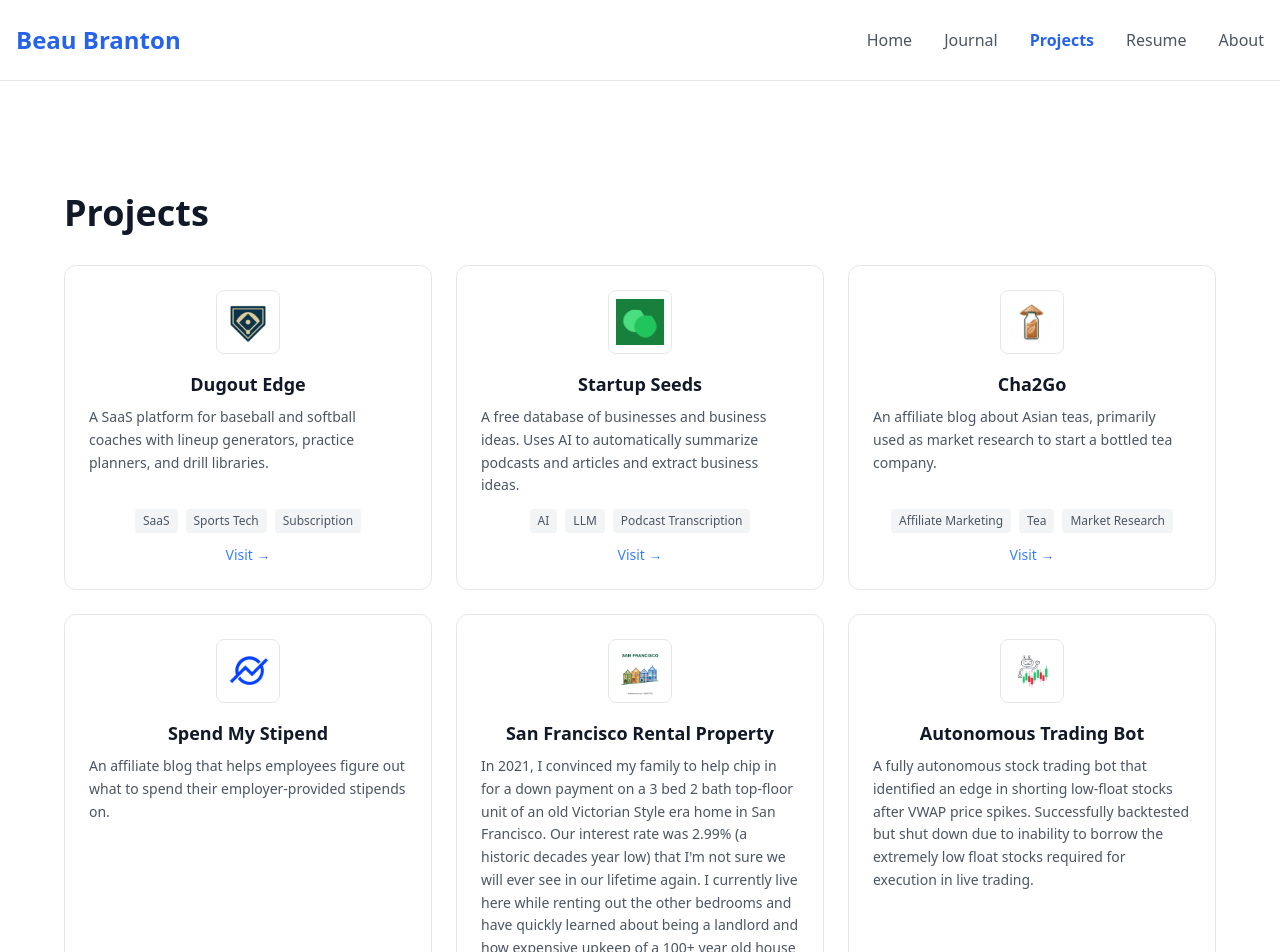
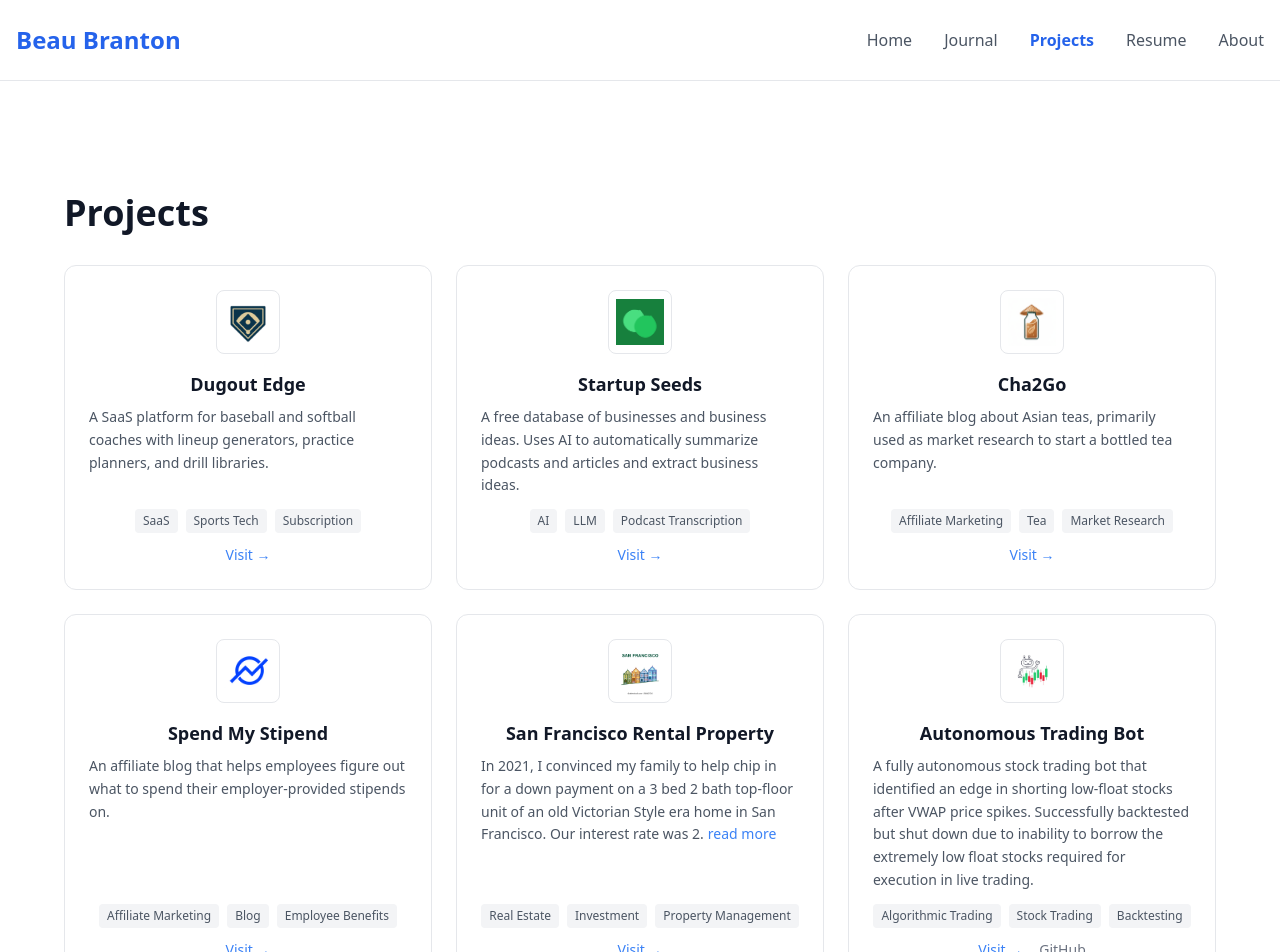
Before and after one commit to beaubranton4/bbranton-website, a Next.js app: page /projects in a window 1280 px wide. Shown: the top 952 px of the page. Built offline with nearby package versions, Linux system fonts and the light colour scheme.

Commit message:
update projs

```diff
--- a/src/pages/index.tsx
+++ b/src/pages/index.tsx
@@ -28,6 +28,24 @@ const activeProjects = [
 export default function Home() {
   const [recentPosts, setRecentPosts] = useState<PostData[]>([]);
   const [loading, setLoading] = useState(true);
+  const [expandedProjects, setExpandedProjects] = useState<{ [key: string]: boolean }>({});
+
+  // Helper function to truncate description to 2 sentences
+  const truncateDescription = (text: string): { truncated: string; full: string; isTruncated: boolean } => {
+    const sentences = text.match(/[^.!?]+[.!?]+/g) || [text];
+    if (sentences.length <= 2) {
+      return { truncated: text, full: text, isTruncated: false };
+    }
+    const truncated = sentences.slice(0, 2).join(' ').trim();
+    return { truncated, full: text, isTruncated: true };
+  };
+
+  const toggleProjectExpansion = (projectId: string) => {
+    setExpandedProjects(prev => ({
+      ...prev,
+      [projectId]: !prev[projectId]
+    }));
+  };
 
   useEffect(() => {
     const fetchRecentPosts = async () => {
@@ -155,18 +173,39 @@ export default function Home() {
 
                         {/* Project Info */}
                         <div className="flex-grow min-w-0">
-                          <div className="flex items-center justify-between mb-2">
-                            <h3 className="text-lg font-semibold text-gray-900 dark:text-white group-hover:text-blue-600 dark:group-hover:text-blue-400 transition-colors">
-                              {project.title}
-                            </h3>
-                            <span className="text-sm font-medium text-gray-900 dark:text-white bg-gray-100 dark:bg-gray-800 px-2 py-1 rounded">
-                              {project.revenue}
-                            </span>
-                          </div>
+                          <h3 className="text-lg font-semibold text-gray-900 dark:text-white group-hover:text-blue-600 dark:group-hover:text-blue-400 transition-colors mb-2">
+                            {project.title}
+                          </h3>
 
-                          <p className="text-gray-600 dark:text-gray-400 text-sm mb-3 leading-relaxed">
-                            {project.description}
-                          </p>
+                          {(() => {
+                            const { truncated, full, isTruncated } = truncateDescription(project.description);
+                            const isExpanded = expandedProjects[project.id];
+                            const displayText = isExpanded ? full : truncated;
+
+                            return (
+                              <>
+                                <p className="text-gray-600 dark:text-gray-400 text-sm mb-3 leading-relaxed">
+                                  {displayText}
+                                  {isTruncated && !isExpanded && (
+                                    <button
+                                      onClick={() => toggleProjectExpansion(project.id)}
+                                      className="text-blue-500 hover:text-blue-600 ml-1 font-medium transition-colors"
+                                    >
+                                      read more
+                                    </button>
+                                  )}
+                                  {isTruncated && isExpanded && (
+                                    <button
+                                      onClick={() => toggleProjectExpansion(project.id)}
+                                      className="text-blue-500 hover:text-blue-600 ml-1 font-medium transition-colors"
+                                    >
+                                      read less
+                                    </button>
+                                  )}
+                                </p>
+                              </>
+                            );
+                          })()}
 
                           <a
                             href={project.link}
--- a/src/pages/projects/index.tsx
+++ b/src/pages/projects/index.tsx
@@ -1,6 +1,7 @@
 import Head from 'next/head';
 import Link from 'next/link';
 import Image from 'next/image';
+import { useState } from 'react';
 
 // Project type
 interface Project {
@@ -114,6 +115,25 @@ const projectIdeas = [
 ];
 
 export default function Projects() {
+  const [expandedProjects, setExpandedProjects] = useState<{ [key: string]: boolean }>({});
+
+  // Helper function to truncate description to 2 sentences
+  const truncateDescription = (text: string): { truncated: string; full: string; isTruncated: boolean } => {
+    const sentences = text.match(/[^.!?]+[.!?]+/g) || [text];
+    if (sentences.length <= 2) {
+      return { truncated: text, full: text, isTruncated: false };
+    }
+    const truncated = sentences.slice(0, 2).join(' ').trim();
+    return { truncated, full: text, isTruncated: true };
+  };
+
+  const toggleProjectExpansion = (projectId: string) => {
+    setExpandedProjects(prev => ({
+      ...prev,
+      [projectId]: !prev[projectId]
+    }));
+  };
+
   return (
     <>
       <Head>
@@ -153,9 +173,33 @@ export default function Projects() {
                           {project.title}
                         </h3>
 
-                        <p className="text-gray-600 dark:text-gray-400 text-sm mb-3 leading-relaxed flex-grow">
-                          {project.description}
-                        </p>
+                        {(() => {
+                          const { truncated, full, isTruncated } = truncateDescription(project.description);
+                          const isExpanded = expandedProjects[project.id];
+                          const displayText = isExpanded ? full : truncated;
+
+                          return (
+                            <p className="text-gray-600 dark:text-gray-400 text-sm mb-3 leading-relaxed flex-grow">
+                              {displayText}
+                              {isTruncated && !isExpanded && (
+                                <button
+                                  onClick={() => toggleProjectExpansion(project.id)}
+                                  className="text-blue-500 hover:text-blue-600 ml-1 font-medium transition-colors"
+                                >
+                                  read more
+                                </button>
+                              )}
+                              {isTruncated && isExpanded && (
+                                <button
+                                  onClick={() => toggleProjectExpansion(project.id)}
+                                  className="text-blue-500 hover:text-blue-600 ml-1 font-medium transition-colors"
+                                >
+                                  read less
+                                </button>
+                              )}
+                            </p>
+                          );
+                        })()}
 
                         {/* Tags */}
                         <div className="flex flex-wrap gap-2 mb-3 justify-center">
```
Also changed, not shown: content/posts/2025-12-08-paradox-of-choice.md (line endings or trailing spaces), content/posts/2025-12-11-practice-planner-mistake-and-goals.md (line endings or trailing spaces), content/posts/2025-12-12-wysiwyg-editor-and-discipline.md (line endings or trailing spaces).
